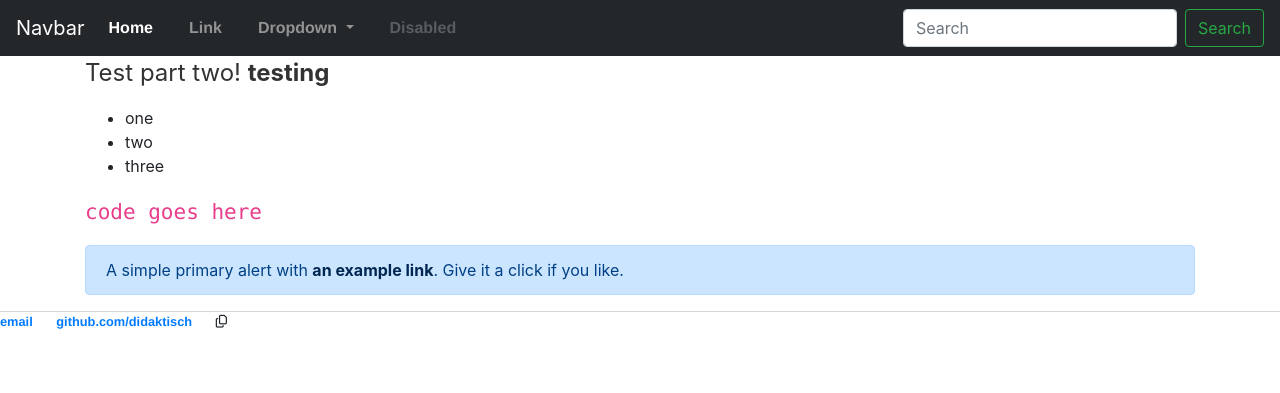
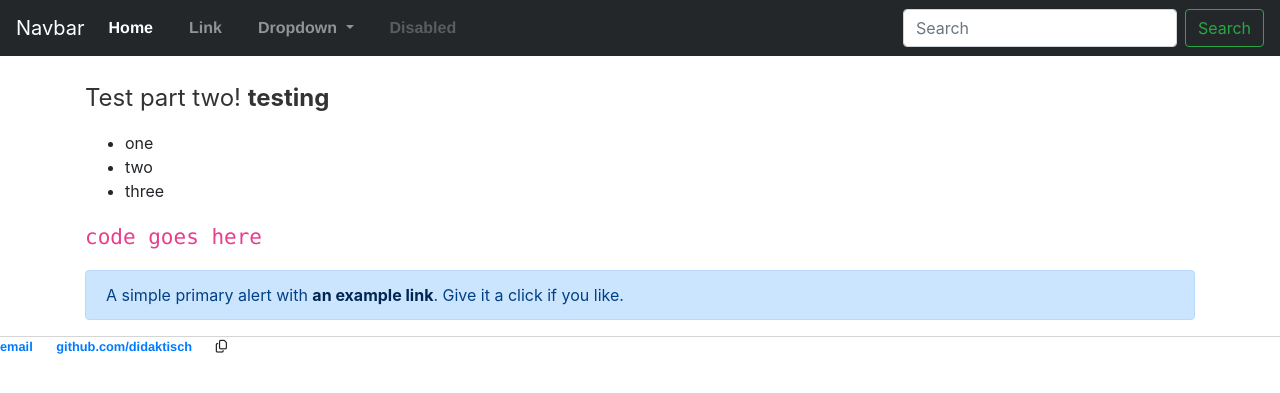
Before and after one commit to didaktisch/didaktisch.github.io, a Jekyll site: the page built from index.md, in a window 1280 px wide. Shown: the top 393 px of the page. Built offline with Jekyll 4.4.1, drawn with Linux system fonts in a browser that asks for light colours; nearby versions of some CDN libraries.

Commit message:
Update main.css

```diff
--- a/css/main.css
+++ b/css/main.css
@@ -41,3 +41,7 @@ ul.posts {
 ul.posts li {
     list-style: none;
 }
+
+div.container {
+    margin-top: 25px;
+}
```
